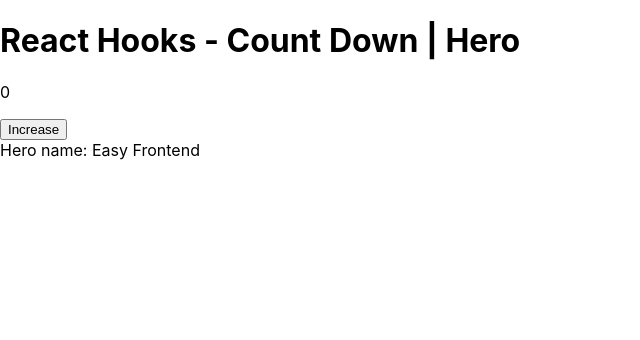
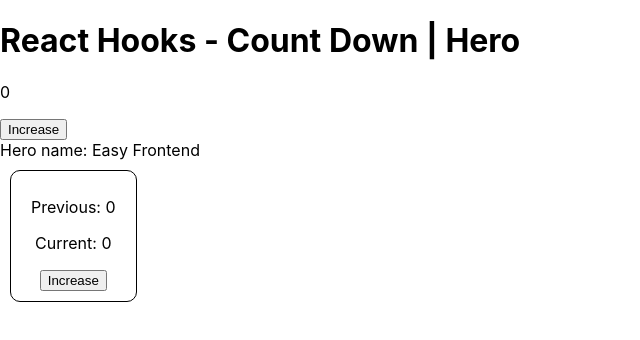
Before and after one commit to thangvu-dona/react-hooks-basic, a React (Create React App) app: page / in a window 1280 px wide. Shown: the top 340 px of the page, without its empty margins (0-640 px from the left). Built offline with nearby package versions, Linux system fonts and the light colour scheme.

Commit message:
Get previous value of a state
- use useRef() hook for store previous value.
- use useEffect to set prev == current (not rerender)

```diff
--- a/src/App.js
+++ b/src/App.js
@@ -1,6 +1,7 @@
 import React, { useState } from 'react';
 import './App.scss';
 import Hero from './components/Hero';
+import Counter from './components/Counter';
 
 function App() {
   const [count, setCount] = useState(0);
@@ -16,6 +17,7 @@ function App() {
       <button onClick={() => setCount(count + 1)}>Increase</button>
 
       <Hero name='Easy Frontend' onClick={handleHeroClick} />
+      <Counter />
     </div>
   );
 }
--- /dev/null
+++ b/src/components/Counter/Counter.scss
@@ -0,0 +1,8 @@
+.counter-container {
+  text-align: center;
+  border: 1px solid #000;
+  border-radius: 10px;
+  display: inline-block;
+  padding: 10px 20px;
+  margin: 10px;
+}
--- /dev/null
+++ b/src/components/Counter/index.jsx
@@ -0,0 +1,34 @@
+import React, { useEffect, useRef, useState } from "react";
+import PropTypes from "prop-types";
+import "./Counter.scss";
+
+Counter.propTypes = {};
+
+function Counter(props) {
+  // step 1
+  const [count, setCount] = useState(0);
+  const prevCount = useRef(count);
+
+  // step 3
+  useEffect(() => {
+    prevCount.current = count;
+  }, [count]);
+
+  const handleIncreaseClick = () => {
+    setCount((x) => x + 1);
+  };
+
+  // step 2
+  return (
+    <div className="counter-container">
+      <p>Previous: {prevCount.current}</p>
+      <p>Current: {count}</p>
+
+      <div>
+        <button onClick={handleIncreaseClick}>Increase</button>
+      </div>
+    </div>
+  );
+}
+
+export default Counter;
```
